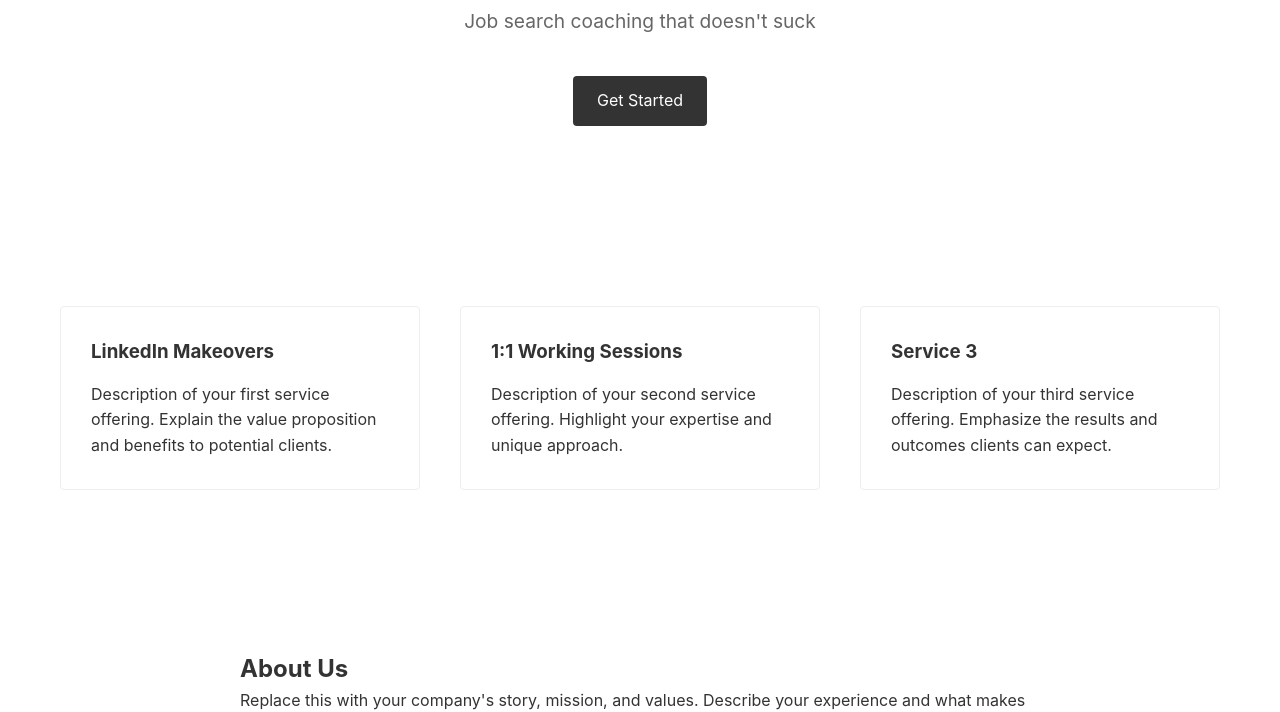
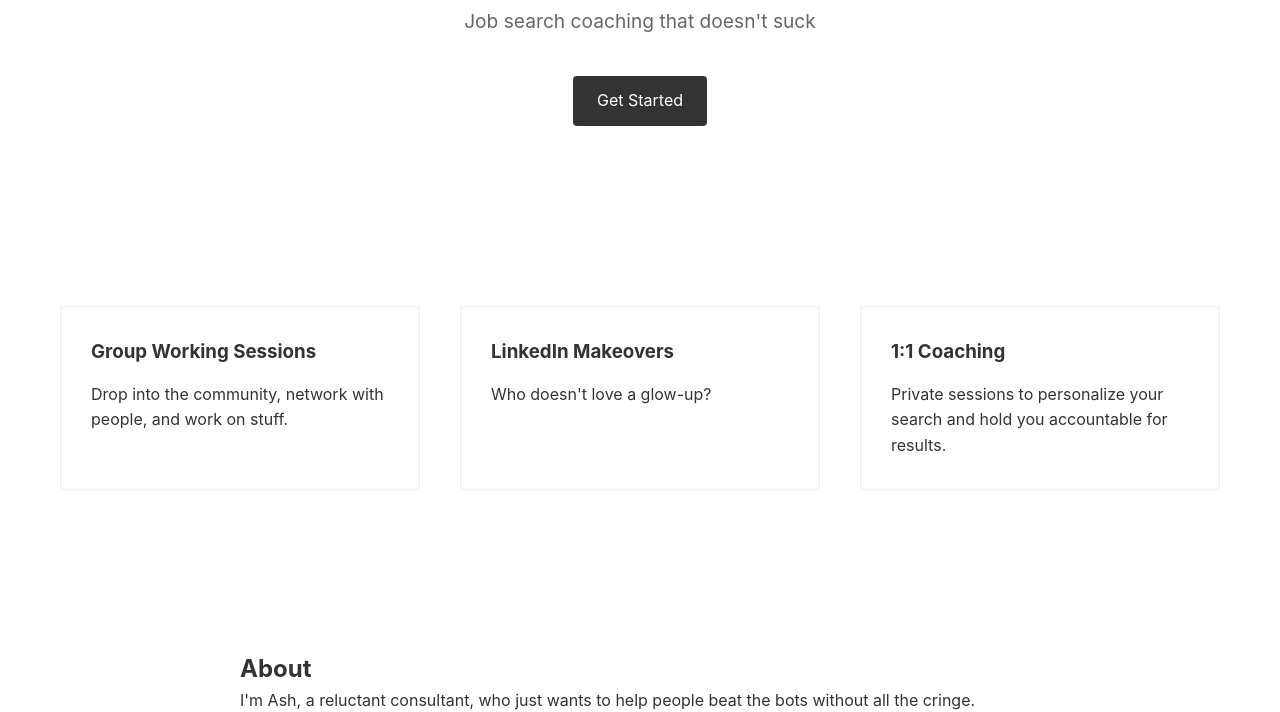
Before and after one commit to jdmsquash/whosash, a plain HTML site: page index.html in a window 1280 px wide. Shown: the part 245-957 px from the top of the page. Drawn offline with Linux system fonts and the light colour scheme.

Commit message:
Update index.html

```diff
--- a/index.html
+++ b/index.html
@@ -3,7 +3,7 @@
 <head>
     <meta charset="UTF-8">
     <meta name="viewport" content="width=device-width, initial-scale=1.0">
-    <title>Hi, I'm Ash</title>
+    <title>Shiro LLC</title>
     <style>
         /* Reset and base styles */
         * {
@@ -163,22 +163,22 @@
 
     <section id="services" class="services">
         <div class="service-card">
-            <h3>LinkedIn Makeovers</h3>
-            <p>Description of your first service offering. Explain the value proposition and benefits to potential clients.</p>
+            <h3>Group Working Sessions</h3>
+            <p>Drop into the community, network with people, and work on stuff.</p>
         </div>
         <div class="service-card">
-            <h3>1:1 Working Sessions</h3>
-            <p>Description of your second service offering. Highlight your expertise and unique approach.</p>
+            <h3>LinkedIn Makeovers</h3>
+            <p>Who doesn't love a glow-up?</p>
         </div>
         <div class="service-card">
-            <h3>Service 3</h3>
-            <p>Description of your third service offering. Emphasize the results and outcomes clients can expect.</p>
+            <h3>1:1 Coaching</h3>
+            <p>Private sessions to personalize your search and hold you accountable for results.</p>
         </div>
     </section>
 
     <section id="about" class="about">
-        <h2>About Us</h2>
-        <p>Replace this with your company's story, mission, and values. Describe your experience and what makes your consulting services unique. Build trust by sharing your expertise and approach to helping clients succeed.</p>
+        <h2>About</h2>
+        <p>I'm Ash, a reluctant consultant, who just wants to help people beat the bots without all the cringe.</p>
     </section>
 
     <section id="contact" class="contact">
```
